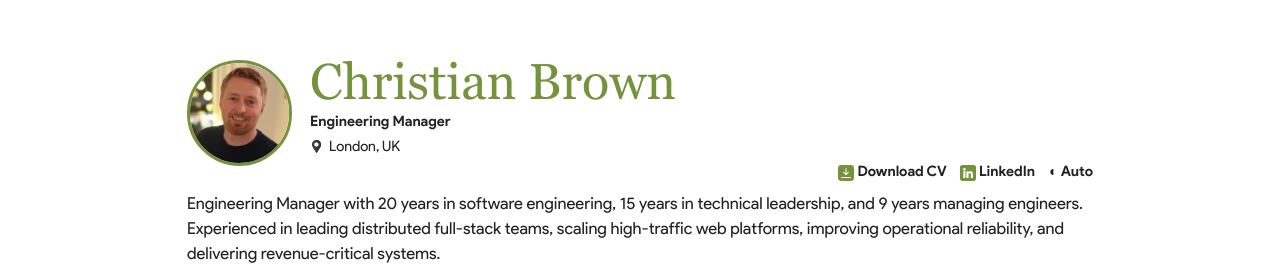
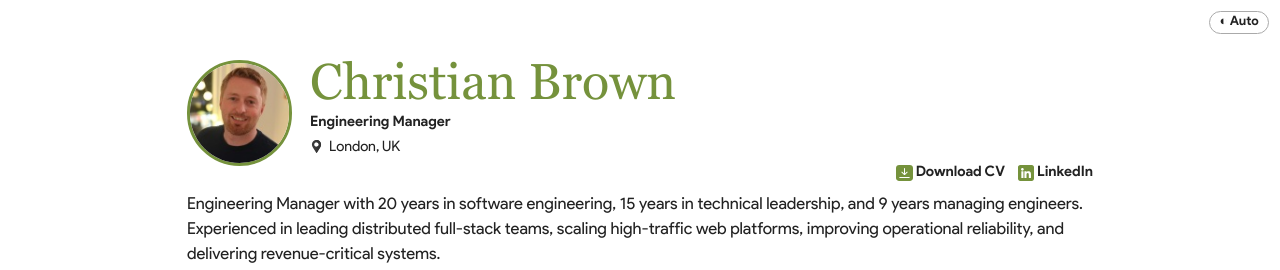
Before and after one commit to christianjbrown/christianbrown.uk, a Jekyll site: the page built from index.html, in a window 1280 px wide. Shown: the top 270 px of the page. Built offline with Jekyll 4.4.1, drawn with Linux system fonts in a browser that asks for light colours.

Commit message:
Move the colour-theme toggle to the top-right corner of the viewport (#55)
The toggle sat inline in the header nav, which put it mid-page on mobile.
Pin it to the top-right corner instead: a fixed, theme-coloured pill that
stays in the corner on every page and screen size.

- Render the button at the top of <body> (as position: fixed, its DOM
  place is free) rather than inside the header nav, and revert the nav to
  only appearing when a page has a menu — it no longer needs to carry the
  toggle.
- Style it as a solid pill (theme background, muted border, accent on
  hover) so it stays legible over whatever it floats above, and keep it
  hidden-until-JS and non-printing.

```diff
--- a/_includes/global-header.html
+++ b/_includes/global-header.html
@@ -6,8 +6,8 @@
                 <div class="header-data">
                     <h1 class="mt-2"><a href="/" title="Christian Brown homepage">{{ site.header_name }}</a></h1>
                     <p><strong>{{ site.header_job_title }}</strong></p>
-                    <p><img src="/assets/images/icons/icon-location.svg" alt="Location icon" class="location-icon"> {{ site.header_location }}</p>
-                    <nav>{% if page.home_temp_link %}<a href="/smart-home" id="cv-home-temp" class="cv-home-temp" title="Christian Brown's smart home" rel="nofollow" hidden></a>{% endif %}{% if page.menu %}{% for nav in page.menu %}
-                        {% if page.menu.first != nav -%}&nbsp;&nbsp;&nbsp;{%- endif -%}<a href="{{ nav.link }}"{% assign firstchar = nav.link | slice: 0 %}{% if firstchar != '/' %} target="_blank"{% endif %} title="{{ nav.text }}" id="cv-menu-{{ nav.icon }}"><img src="/assets/images/icons/icon-{{ nav.icon }}.svg" alt="{{ nav.icon_alt }}" class="header-data-links-icon"> {{ nav.text }}</a>{% endfor %}{% endif %}<button type="button" id="theme-toggle" class="theme-toggle" title="Switch colour theme" aria-label="Colour theme" hidden></button>
-                    </nav>
+                    <p><img src="/assets/images/icons/icon-location.svg" alt="Location icon" class="location-icon"> {{ site.header_location }}</p>{%- if page.menu %}
+                    <nav>{% if page.home_temp_link %}<a href="/smart-home" id="cv-home-temp" class="cv-home-temp" title="Christian Brown's smart home" rel="nofollow" hidden></a>{% endif %}{% for nav in page.menu %}
+                        {% if page.menu.first != nav -%}&nbsp;&nbsp;&nbsp;{%- endif -%}<a href="{{ nav.link }}"{% assign firstchar = nav.link | slice: 0 %}{% if firstchar != '/' %} target="_blank"{% endif %} title="{{ nav.text }}" id="cv-menu-{{ nav.icon }}"><img src="/assets/images/icons/icon-{{ nav.icon }}.svg" alt="{{ nav.icon_alt }}" class="header-data-links-icon"> {{ nav.text }}</a>{% endfor %}
+                    </nav>{% endif %}
                 </div>
--- a/_layouts/global.html
+++ b/_layouts/global.html
@@ -76,6 +76,9 @@ but maybe you're looking for an engineering manager? you've come to right place!
         </script>{%- endif %}
     </head>
     <body>
+        <!-- Colour-theme toggle (Auto → Light → Dark), fixed in the top-right
+             corner of the viewport. Ships hidden; global.js reveals and wires it. -->
+        <button type="button" id="theme-toggle" class="theme-toggle" title="Switch colour theme" aria-label="Colour theme" hidden></button>
         <div class="container">
             {% include global-cookie.html %}
             <header>
--- a/assets/css/global.scss
+++ b/assets/css/global.scss
@@ -95,6 +95,33 @@ $danger: $colour-error-fixed;
     }
 }
 
+// Colour-theme toggle, fixed in the top-right corner of the viewport. A solid,
+// theme-coloured pill so it stays legible over whatever it floats above; ships
+// hidden and is revealed by JS, and never prints.
+button.theme-toggle {
+    position: fixed;
+    top: 0.75rem;
+    right: 0.75rem;
+    z-index: 50;
+    padding: 0.3rem 0.65rem;
+    border: 1px solid $colour-grayscale-1;
+    border-radius: 999px;
+    background: var(--c-bg);
+    font-family: $font-sans-serif;
+    font-size: 0.9rem;
+    font-weight: bold;
+    line-height: 1;
+    color: $colour-grayscale-3;
+    cursor: pointer;
+    &:hover {
+        color: $colour-accent;
+        border-color: $colour-accent;
+    }
+    @media print {
+        display: none;
+    }
+}
+
 html {
     body {
         * {
@@ -176,23 +203,6 @@ html {
                         a:hover {
                             color: $colour-accent;
                         }
-                        // The colour-theme toggle, styled to match the nav links
-                        // (bold, same colour, accent on hover) but as a bare
-                        // button. Ships hidden and is revealed by JS.
-                        button.theme-toggle {
-                            margin-left: 1rem;
-                            padding: 0;
-                            border: none;
-                            background: none;
-                            font-family: inherit;
-                            font-size: inherit;
-                            font-weight: bold;
-                            color: $colour-grayscale-3;
-                            cursor: pointer;
-                            &:hover {
-                                color: $colour-accent;
-                            }
-                        }
                         // Right-aligned beside the details on wider screens; when
                         // the header stacks on small screens, centre it under the
                         // (centred) avatar and name.
```
